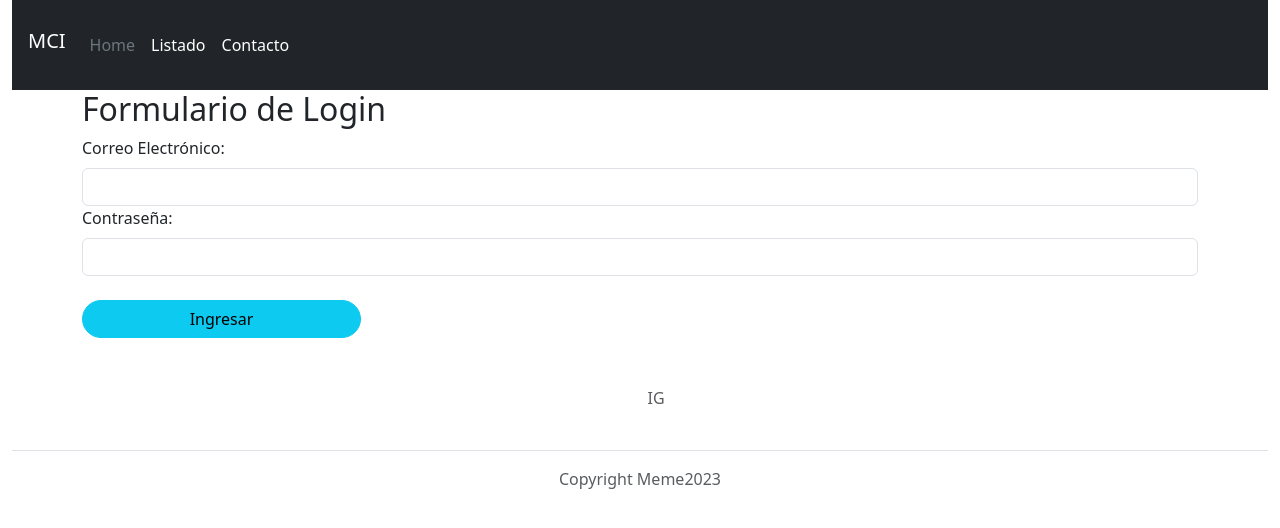
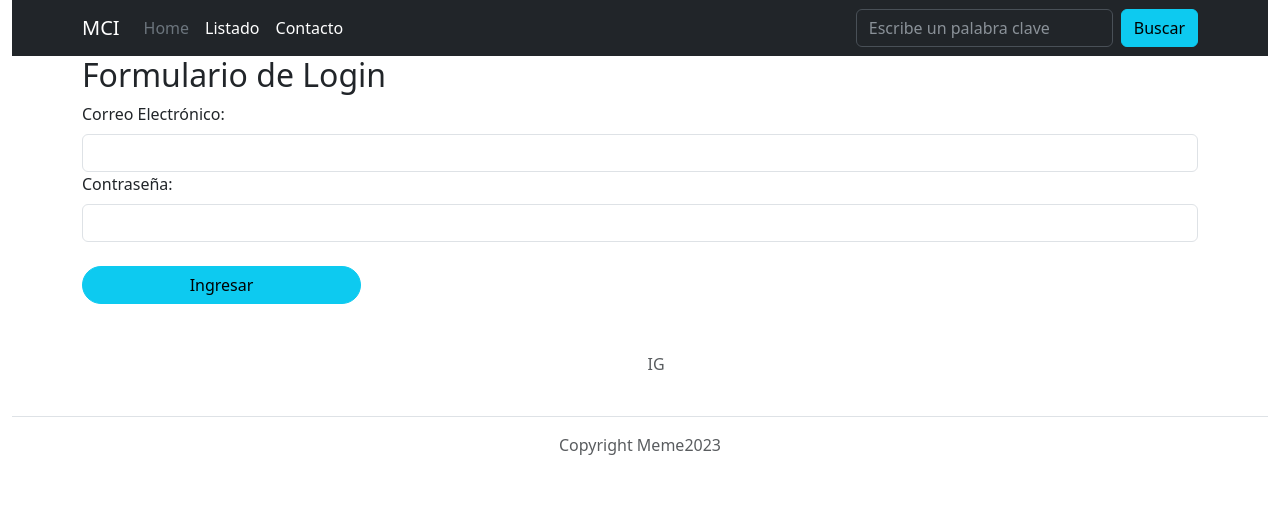
Before and after one commit to mciannello/my-app-pelis, a React (Create React App) app: page / in a window 1280 px wide. Shown: the top 528 px of the page. Built offline with nearby package versions, Linux system fonts and the light colour scheme.

Commit message:
Busqueda+API

```diff
--- a/src/components/Header.js
+++ b/src/components/Header.js
@@ -1,10 +1,13 @@
 import { Link } from "react-router-dom";
+import Busqueda from "./Busqueda";
 
 function Header(){
     return(
-        <header className="p-3 text-bg-dark">
-            <nav className="navbar navbar-expand-lg" data-bs-theme="dark">
-                <h2 className="navbar-brand">MCI</h2>
+        <header>
+            <nav className="navbar navbar-expand-lg navbar-dark bg-dark" data-bs-theme="dark">
+                <div className="container">
+                    <Link to="/" className="navbar-brand">MCI</Link>
+                    <div className="collpase navbar-collapse" id="navbarNav">
                         <ul className="nav col-12 col-lg-auto me-lg-auto mb-2 justify-content-center mb-md-0">
                         <li className="nav-item dark" >
                             <Link className="nav-link px-2 text-secondary" to="/">Home</Link>
@@ -16,6 +19,9 @@ function Header(){
                         <Link className="nav-link px-2 text-white" to="/contacto">Contacto</Link>
                         </li>
                         </ul>
+                    </div>
+                    <Busqueda/>
+                </div>
             </nav>
         </header>
     )
```
Lines whose indentation alone changed are shown as unchanged.
